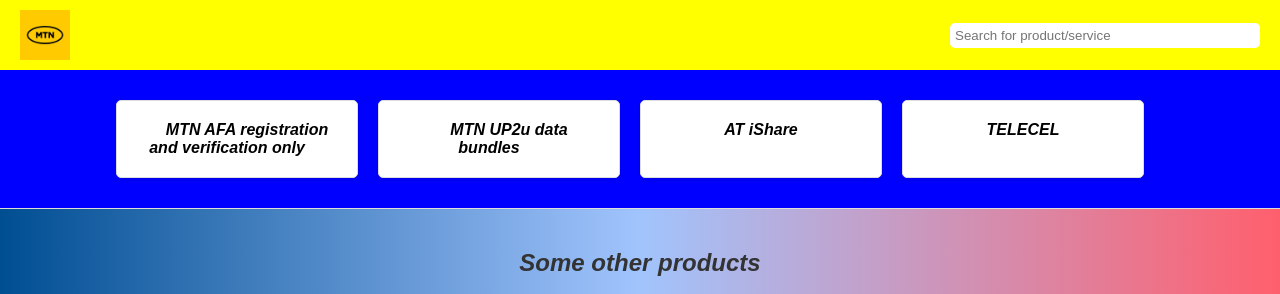
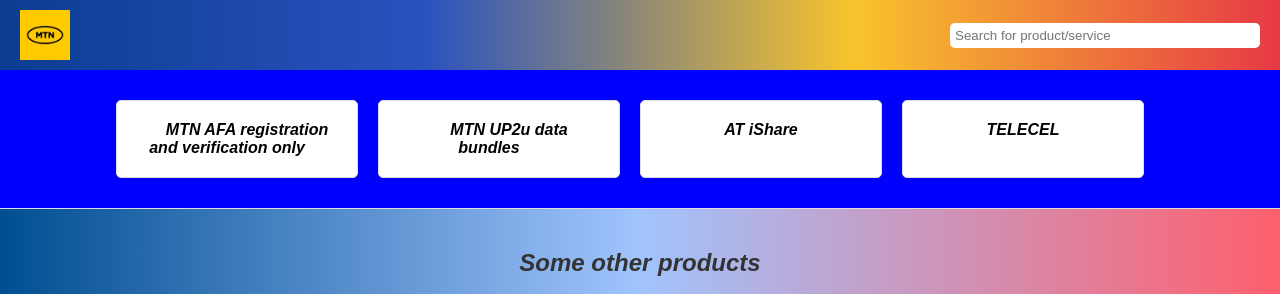
Before and after one commit to abrahamdw882/data1-ab-bundles, a plain HTML site: page index.html in a window 1280 px wide. Shown: the top 294 px of the page. Drawn offline with Linux system fonts and the light colour scheme.

Commit message:
Update styles1.css

```diff
--- a/styles1.css
+++ b/styles1.css
@@ -8,7 +8,8 @@
 }
 
 header {
-    background-color: yellow;
+    background: linear-gradient(90deg, #0b3d91, #2a52be, #f8c42c, #e63946);
+
     padding: 10px 20px;
 }
 
```
